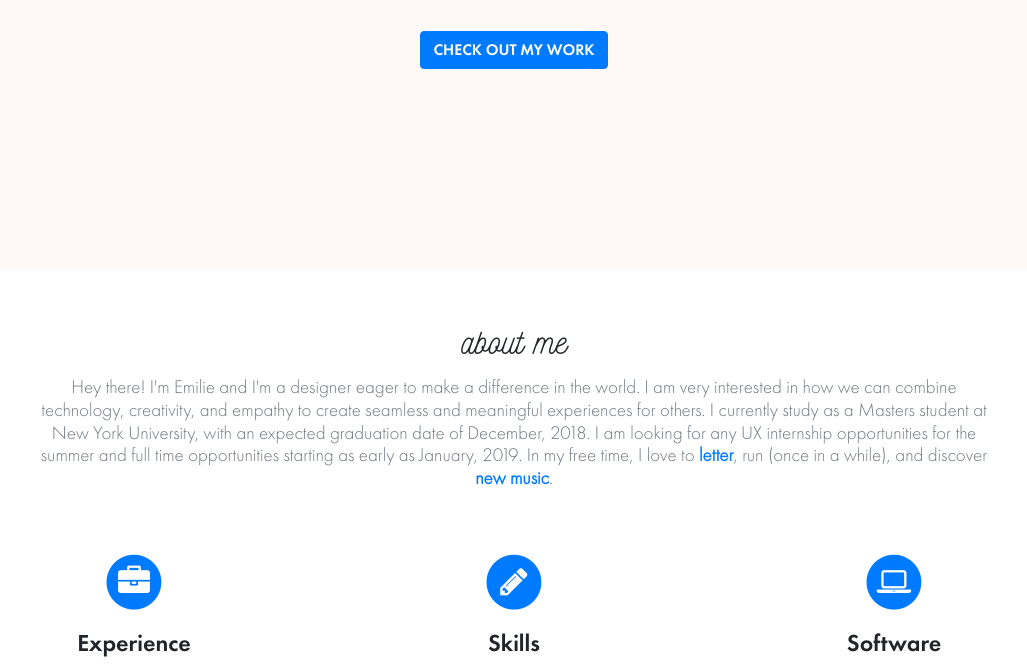
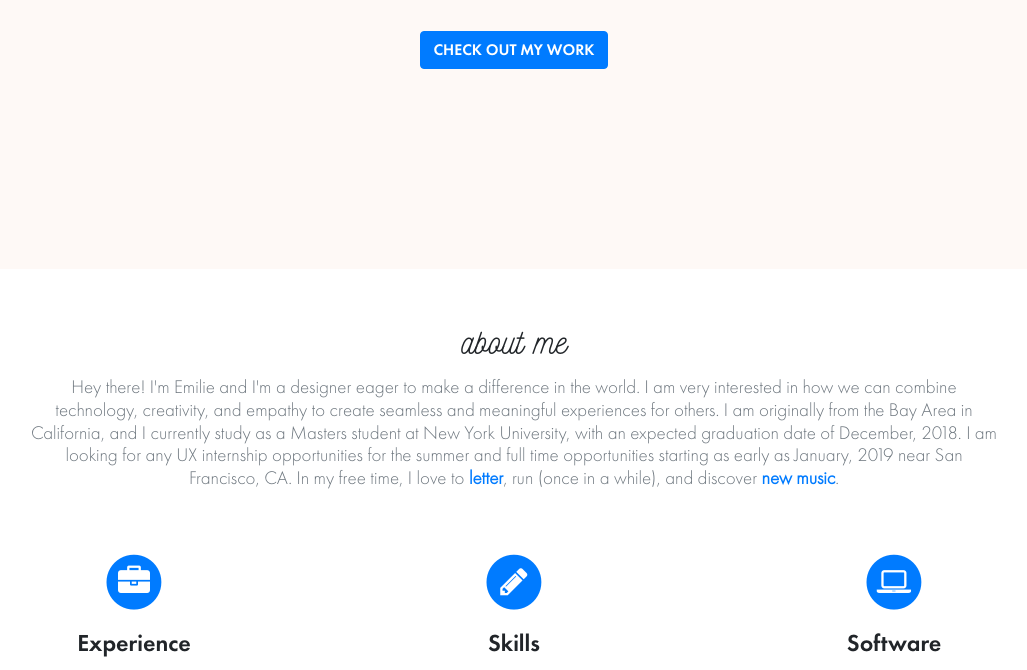
Before and after one commit to emilieshen/emilieshen.github.io, a website with bundled scripts: page index.html in a window 1280 px wide. Shown: the part 505-1175 px from the top of the page, without its empty margins (126-1153 px from the left). Built offline with nearby package versions, Linux system fonts and the light colour scheme.

Commit message:
updated about me

```diff
--- a/index.html
+++ b/index.html
@@ -63,9 +63,9 @@
               Hey there! I'm Emilie and I'm a designer eager to make a difference in the world. I am very
               interested in how we can combine technology, creativity, and empathy to create seamless and
               meaningful experiences for others.
-              I currently study as a Masters student at New York University, with an expected graduation
+              I am originally from the Bay Area in California, and I currently study as a Masters student at New York University, with an expected graduation
               date of December, 2018. I am looking for any UX internship opportunities for the summer and
-              full time opportunities starting as early as January, 2019.
+              full time opportunities starting as early as January, 2019 near San Francisco, CA.
               In my free time, I love to <a href="https://instagram.com/mytypadesign">letter</a>,
               run (once in a while), and discover <a href="https://open.spotify.com/user/nehsme?si=B1012nkcRzGjDvNje465NQ">new music</a>.
             </h3>
```
